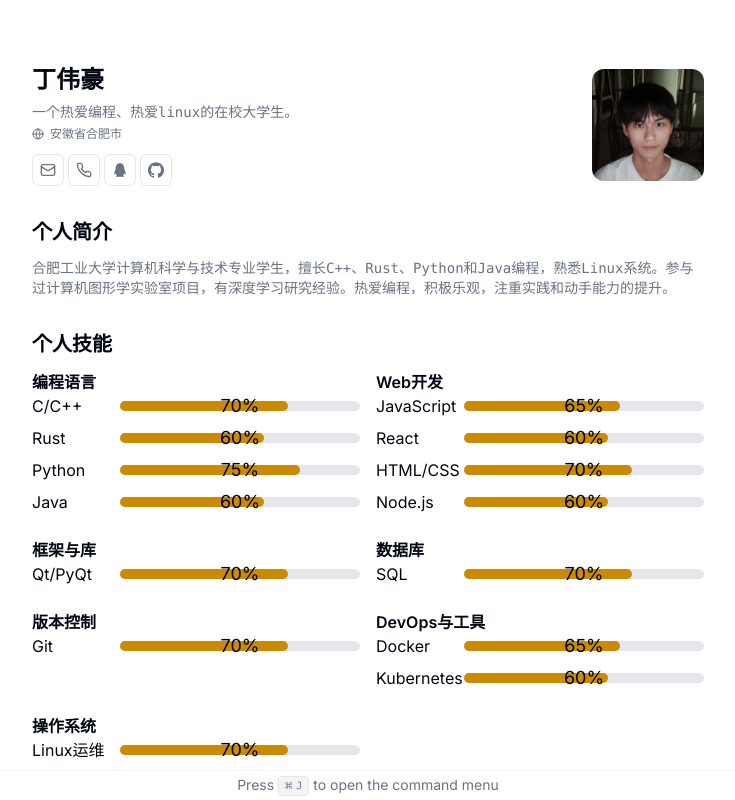
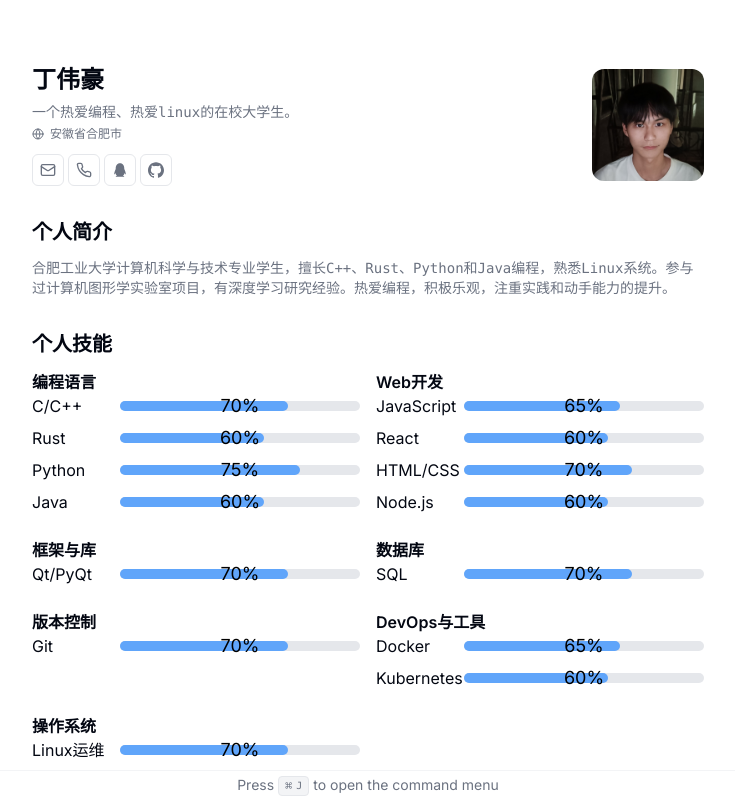
Before and after one commit to DingWH03/mycv, a Next.js app: page / in a window 1280 px wide. Shown: the top 800 px of the page, without its empty margins (272-1007 px from the left). Built offline with nearby package versions, Linux system fonts and the light colour scheme.

Commit message:
修改进度条颜色blue-400

```diff
--- a/src/app/page-contents.tsx
+++ b/src/app/page-contents.tsx
@@ -135,7 +135,7 @@ export default function Page({ language }: PageProps) {
             <div className="relative w-3/4">
               <div className="w-full bg-gray-200 rounded-full h-2.5 relative flex items-center">
                 <div
-                  className="bg-yellow-600 h-2.5 rounded-full flex items-center justify-center"
+                  className="bg-blue-400 h-2.5 rounded-full flex items-center justify-center"
                   style={{ width: `${skill.level}%` }}
                 >
                   {/* 增大字体并上下居中对齐 */}
```
